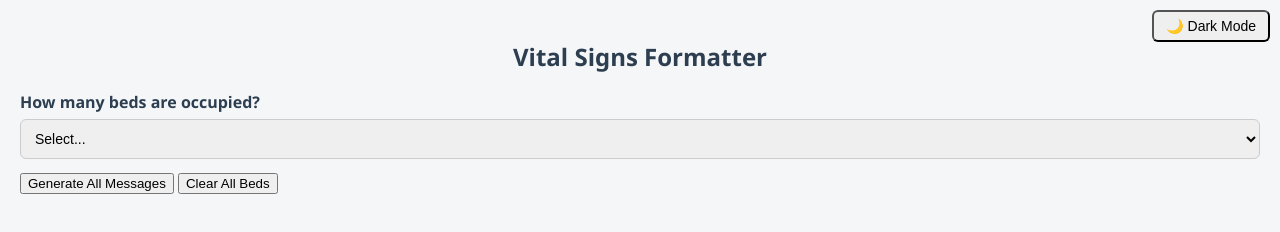
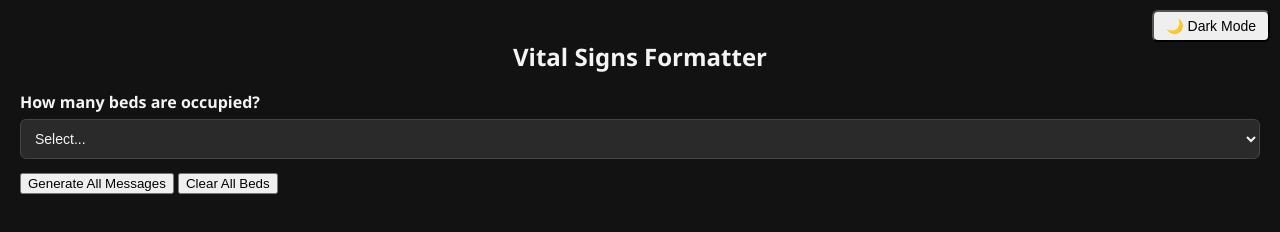
Before and after one commit to sprextension/vital-signs-template, a plain HTML site: page index.html in a window 1280 px wide. Both pictures are taken after a click on the button "🌙 Dark Mode". Drawn offline with Linux system fonts and the light colour scheme.

Commit message:
Update index.html
Fixed dark mode

```diff
--- a/index.html
+++ b/index.html
@@ -13,6 +13,42 @@
       --muted:#eef1f5;
       --text:#2c3e50;
     }
+
+        body.dark {
+      --card-bg: #1e1e1e;
+      --page-bg: #121212;
+      --accent: #3498db;
+      --accent-dark: #2980b9;
+      --muted: #2a2a2a;
+      --text: #f4f4f4;
+    }
+
+      body.dark h2,
+      body.dark h3,
+      body.dark label {
+        color: var(--text);
+      }
+
+      body.dark input,
+      body.dark select,
+      body.dark textarea {
+        background: #2a2a2a;
+        color: #f4f4f4;
+        border: 1px solid #444;
+    }
+
+        body.dark pre {
+          background: #2a2a2a;
+          color: #f4f4f4;
+        }
+
+        body.dark .primary-button {
+          background: var(--accent);
+        }
+
+        body.dark .copy-btn {
+          background: #27ae60;
+        }
 
     body{
       font-family: "Segoe UI", Roboto, Arial, sans-serif;
```
